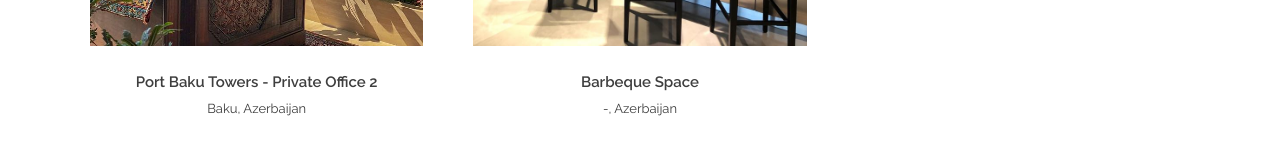
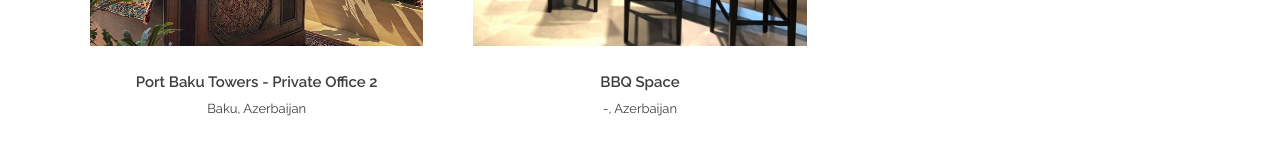
Before and after one commit to akbarlimehin/mehin, a Next.js app: page /projects in a window 1280 px wide. Shown: the part 1048-1208 px from the top of the page. Built offline with nearby package versions, Linux system fonts and the light colour scheme.

Commit message:
project name

```diff
--- a/constants/projects.js
+++ b/constants/projects.js
@@ -74,14 +74,14 @@
     },
   },
   'the-barbeque-space': {
-    title: 'Barbeque Space',
-    displayTitle: 'Barbeque Space',
+    title: 'BBQ Space',
+    displayTitle: 'BBQ Space',
     location: '-, Azerbaijan',
     thumbnail: '10.jpg',
     imagesDir: 'P5',
     description: {
       text: [
-        'The barbeque space is a part of a private mountain estate project, mixing a loft design style with traditional notes. The client brief was to create an indoor space accompanied by an outdoor barbeque station, where they can gather family members and friends for informal events. The project was inspired by the fresh air of surrounding mountains and beautiful sunsets.',
+        'BBQ space is a part of a private mountain estate project, mixing a loft design style with traditional notes. The client brief was to create an indoor space accompanied by an outdoor barbeque station, where they can gather family members and friends for informal events. The project was inspired by the fresh air of surrounding mountains and beautiful sunsets.',
         '<i>Due to the confidentiality, only limited information can be shared. Please get in touch, and I will be happy to provide more information.</i>'
       ],
       points: {
```
